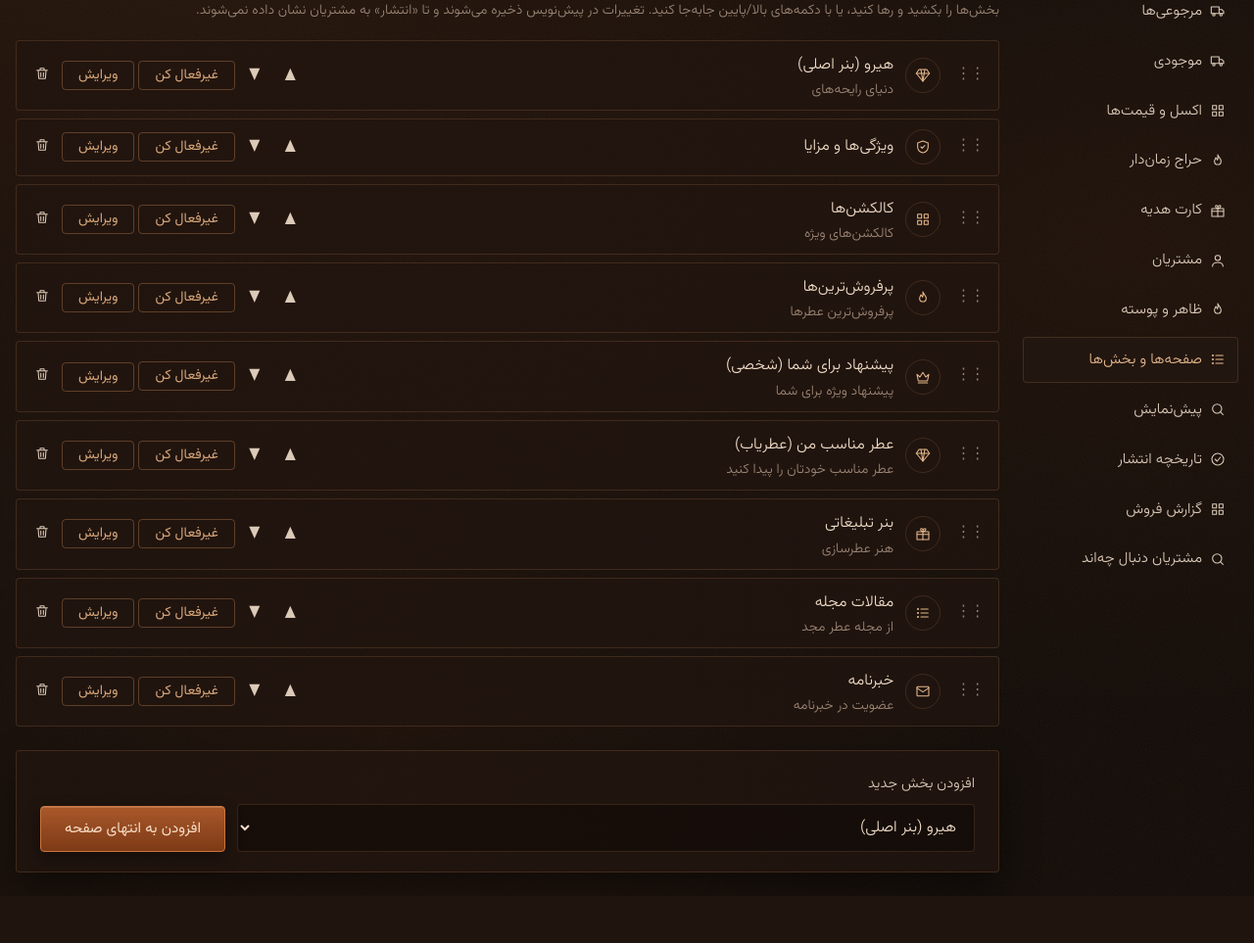
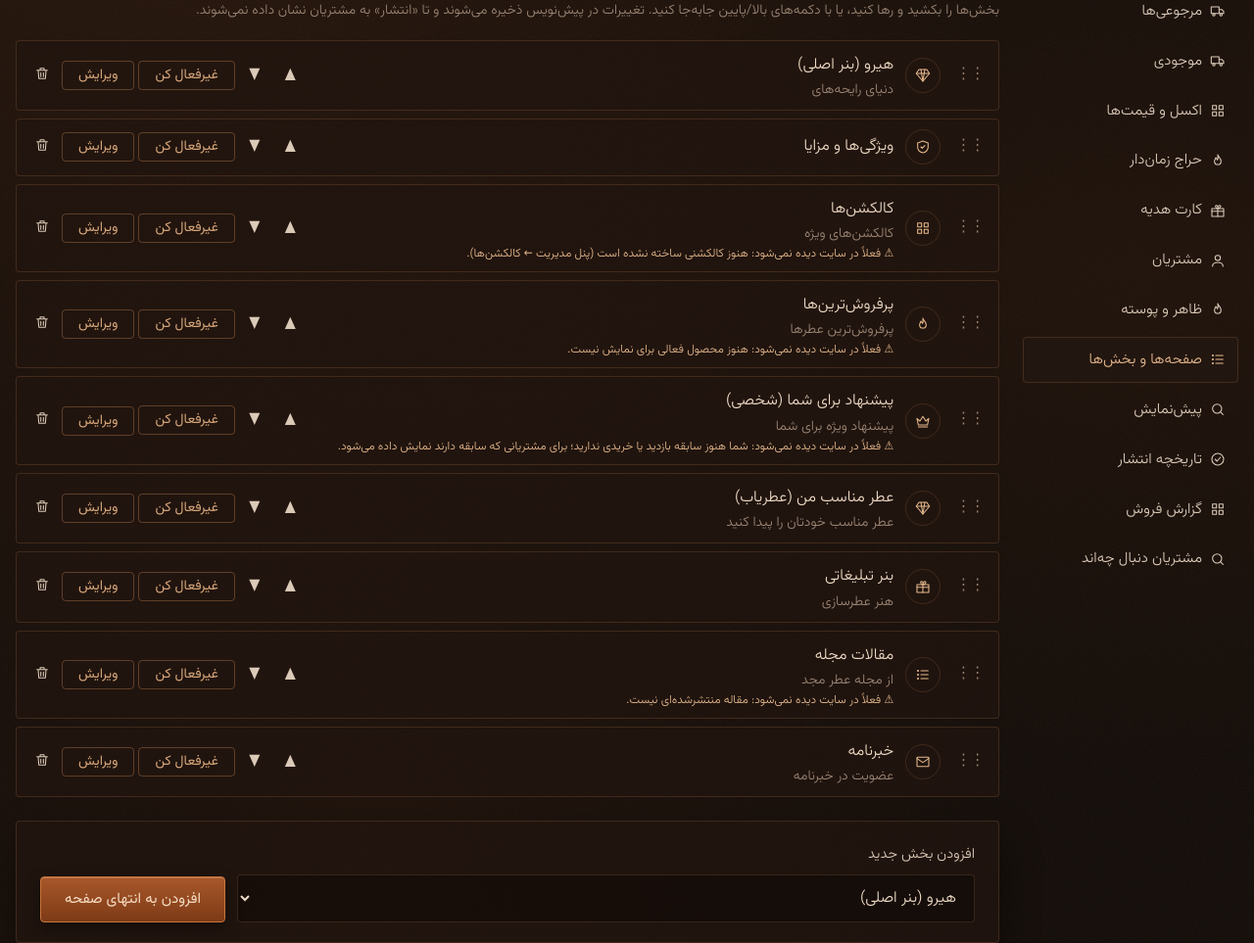
Before and after one commit to AAli-gh/perfume, a Django app: page /studio/pages/1/ in a window 1280 px wide. Shown: the part 195-1158 px from the top of the page at 98% size. Before the commit the page ends 1110 px from the top, so only its background shows below. Run offline with Django 5.2, Linux system fonts and the light colour scheme; the visitor is signed in with stand-in values (Sample User, id 1); data comes from the database, SQL or seed files in the repository; data that the repository does not hold is empty; style sheets or scripts are compiled from the project's sources; parts of the project's set-up code (start-up, migrations or seed data) failed here and were passed over; some web fonts are replaced.

Commit message:
Studio: explain why a section is hidden; block checkout when gift card became unusable
- Section list in the page editor shows why a visible-flagged section renders
  nothing on the site (e.g. no FAQ items, no products in collection yet).
- If a gift card's balance is spent between validation and order creation,
  the order is rolled back and the shopper is asked to retry instead of
  silently paying full price.

Co-Authored-By: Claude Opus 5.5 <noreply@anthropic.com>
Claude-Session: https://claude.ai/code/session_014ezNcwANryytTR4x8vK6ui

```diff
--- a/apps/builder/templates/builder/_sections.html
+++ b/apps/builder/templates/builder/_sections.html
@@ -10,6 +10,8 @@
         <span class="block text-cream">{% if row.type %}{{ row.type.label }}{% else %}نوع ناشناخته ({{ s.type }}){% endif %}
           {% if not s.is_enabled %}<span class="ms-1 rounded-sm border border-line px-1.5 text-xs text-muted">غیرفعال</span>{% endif %}</span>
         {% if row.summary %}<span class="block truncate text-sm text-muted">{{ row.summary }}</span>{% endif %}
+        {% if row.hidden_reason %}<span class="mt-0.5 block text-xs text-gold" data-hidden-reason>⚠ فعلاً در سایت دیده نمی‌شود: {{ row.hidden_reason }}</span>
+        {% elif row.type.audience_note %}<span class="mt-0.5 block text-xs text-muted">{{ row.type.audience_note }}</span>{% endif %}
       </span>
       <span class="flex w-full shrink-0 items-center justify-end gap-1 sm:w-auto">
         <form method="post" action="{% url 'builder:section_move' page.pk s.pk %}" hx-post="{% url 'builder:section_move' page.pk s.pk %}" hx-target="#sections" hx-swap="outerHTML">{% csrf_token %}
--- a/apps/builder/views.py
+++ b/apps/builder/views.py
@@ -179,7 +179,7 @@ def _store_section(request, page_pk, pk):
     )
 
 
-def _section_rows(page):
+def _section_rows(page, request=None):
     rows = []
     for section in page_services.page_sections(page, PageSection.Status.DRAFT):
         section_type = section.section_type
@@ -189,15 +189,28 @@ def _section_rows(page):
             "type": section_type,
             "summary": title[0] if title else "",
             "editable": section_type is not None,
+            "hidden_reason": _hidden_reason(section, section_type, request) if section.is_enabled else "",
         })
     return rows
+
+
+def _hidden_reason(section, section_type, request):
+    """چرا یک بخش فعال در سایت دیده نمی‌شود (مثلاً پرسش‌های متداول بدون پرسش)."""
+    if section_type is None or request is None or not section_type.hidden_hint:
+        return ""
+    try:
+        context = section_type.get_context(section_type.clean_settings(section.settings), request=request,
+                                           section=section)
+    except Exception:  # noqa: BLE001 — تنظیمات خراب: در سایت هم رندر نمی‌شود
+        return "تنظیمات این بخش نامعتبر است؛ آن را ویرایش و ذخیره کنید."
+    return "" if section_type.is_visible(context) else section_type.hidden_hint
 
 
 def _editor_context(request, page):
     user = request.user
     return {
         "page": page,
-        "rows": _section_rows(page),
+        "rows": _section_rows(page, request),
         "add_form": F.AddSectionForm(),
         "can_add": user.has_perm(SECTION_ADD_PERM),
         "can_delete": user.has_perm(SECTION_DELETE_PERM),
--- a/apps/orders/services.py
+++ b/apps/orders/services.py
@@ -18,7 +18,11 @@ from apps.discounts.services import record_usage
 from .models import Order, OrderItem
 from .signals import order_placed
 
-__all__ = ["CouponUnavailable", "OutOfStock", "create_order"]
+__all__ = ["CouponUnavailable", "GiftCardUnavailable", "OutOfStock", "create_order"]
+
+
+class GiftCardUnavailable(Exception):
+    """کارت هدیه بین نمایش سبد و ثبت سفارش خرج یا غیرفعال شد (تراکنش برگشت می‌خورد)."""
 
 
 class CouponUnavailable(Exception):
@@ -74,6 +78,8 @@ def create_order(cart, form, user=None):
     order.coupon_code = coupon.code if coupon else ""
     used = credits.redeem(cart.store, order, card_code=form.cleaned_data.get("gift_card", ""),
                           use_points=form.cleaned_data.get("use_points", False), user=order.user, total=pricing.total)
+    if form.cleaned_data.get("gift_card") and used.gift_card is None and pricing.total:
+        raise GiftCardUnavailable(used.error or "مانده کارت هدیه دیگر قابل استفاده نیست.")
     order.gift_card_code = used.gift_card.code if used.gift_card else ""
     order.gift_card_amount, order.points_used, order.points_amount = used.gift_amount, used.points, used.points_amount
     order.total = used.payable
--- a/apps/orders/views.py
+++ b/apps/orders/views.py
@@ -10,7 +10,7 @@ from .forms import PROVINCES, CheckoutForm
 from . import giftcards, returns
 from .models import Order, ReturnRequest
 from .selectors import get_owned_order, remember_order
-from .services import CouponUnavailable, OutOfStock, create_order
+from .services import CouponUnavailable, GiftCardUnavailable, OutOfStock, create_order
 from .workflow import transition
 from apps.core.forms import en_digits
 from apps.core.ratelimit import ratelimit
@@ -32,6 +32,9 @@ def checkout(request):
         order = create_order(cart, form, request.user)
     except OutOfStock as exc:
         messages.error(request, "موجودی این کالاها کافی نیست: " + "، ".join(exc.names))
+        return redirect("cart:detail")
+    except GiftCardUnavailable as exc:
+        messages.error(request, f"{exc} سفارش ثبت نشد؛ کد کارت را بررسی و دوباره ثبت کنید.")
         return redirect("cart:detail")
     except CouponUnavailable as exc:
         cart.remove_coupon()
--- a/apps/pages/sections/base.py
+++ b/apps/pages/sections/base.py
@@ -35,6 +35,8 @@ class SectionType:
     form_class = SectionForm
     full_bleed = False  # بخش تمام‌عرض (مثل هیرو) فاصله عمودی معمول را نمی‌گیرد
     uses_image = False
+    hidden_hint = ""  # وقتی is_visible نادرست است، در استودیو به مدیر گفته می‌شود چرا بخش در سایت دیده نمی‌شود
+    audience_note = ""  # بخش‌هایی که برای هر بازدیدکننده متفاوت‌اند
 
     @property
     def template(self):
--- a/apps/pages/sections/types.py
+++ b/apps/pages/sections/types.py
@@ -63,6 +63,7 @@ class FeaturesForm(SectionForm):
 @register
 class FeaturesSection(SectionType):
     key, label, icon, form_class = "features", "ویژگی‌ها و مزایا", "shield-check", FeaturesForm
+    hidden_hint = "هنوز هیچ ویژگی‌ای وارد نشده است."
 
     def is_visible(self, context):
         return bool(context["items"])
@@ -80,6 +81,7 @@ class ProductListForm(SectionForm):
 @register
 class BestSellersSection(SectionType):
     key, label, icon, form_class = "best_sellers", "پرفروش‌ترین‌ها", "flame", ProductListForm
+    hidden_hint = "هنوز محصول فعالی برای نمایش نیست."
 
     def get_context(self, settings, *, request, section=None):
         return {**settings, "products": catalog.best_sellers(request.store, limit=settings["limit"])}
@@ -95,6 +97,7 @@ class FeaturedForm(ProductListForm):
 @register
 class FeaturedProductsSection(SectionType):
     key, label, icon, form_class = "featured_products", "محصولات ویژه", "crown", FeaturedForm
+    hidden_hint = "هیچ محصولی «ویژه» نشده است (پنل مدیریت ← محصولات ← تیک «ویژه»)."
     template = "sections/best_sellers.html"  # همان چیدمان اسلایدر
 
     def get_context(self, settings, *, request, section=None):
@@ -118,6 +121,7 @@ class CollectionsForm(SectionForm):
 @register
 class CollectionsSection(SectionType):
     key, label, icon, form_class = "collections", "کالکشن‌ها", "grid", CollectionsForm
+    hidden_hint = "هنوز کالکشنی ساخته نشده است (پنل مدیریت ← کالکشن‌ها)."
 
     def get_context(self, settings, *, request, section=None):
         if settings["show_count"]:
@@ -138,6 +142,7 @@ class CategoriesForm(SectionForm):
 @register
 class CategoriesSection(SectionType):
     key, label, icon, form_class = "categories", "دسته‌بندی‌ها", "list", CategoriesForm
+    hidden_hint = "هنوز دسته فعالی ساخته نشده است (پنل مدیریت ← دسته‌بندی‌ها)."
 
     def get_context(self, settings, *, request, section=None):
         roots = Category.objects.for_store(request.store).filter(parent=None, is_active=True)
@@ -178,6 +183,7 @@ class TestimonialsForm(SectionForm):
 @register
 class TestimonialsSection(SectionType):
     key, label, icon, form_class = "testimonials", "نظرات مشتریان", "user", TestimonialsForm
+    hidden_hint = "نظر تأییدشده‌ای برای نمایش نیست."
 
     def get_context(self, settings, *, request, section=None):
         reviews = (
@@ -202,6 +208,7 @@ class BlogForm(SectionForm):
 @register
 class BlogSection(SectionType):
     key, label, icon, form_class = "blog", "مقالات مجله", "list", BlogForm
+    hidden_hint = "مقاله منتشرشده‌ای نیست."
 
     def get_context(self, settings, *, request, section=None):
         posts = Post.objects.for_store(request.store).published().select_related("category")
@@ -237,6 +244,7 @@ class FaqForm(SectionForm):
 @register
 class FaqSection(SectionType):
     key, label, icon, form_class = "faq", "پرسش‌های متداول", "alert", FaqForm
+    hidden_hint = "هنوز هیچ پرسش و پاسخی اضافه نشده است."
 
     def is_visible(self, context):
         return bool(context["items"])
@@ -268,6 +276,8 @@ class ForYouSection(SectionType):
     """بر اساس خریدها، علاقه‌مندی‌ها و عطرهای دیده‌شده هر بازدیدکننده؛ برای بازدیدکننده جدید پنهان است."""
 
     key, label, icon, form_class = "for_you", "پیشنهاد برای شما (شخصی)", "crown", ForYouForm
+    hidden_hint = "شما هنوز سابقه بازدید یا خریدی ندارید؛ برای مشتریانی که سابقه دارند نمایش داده می‌شود."
+    audience_note = "برای هر بازدیدکننده متفاوت است؛ بازدیدکننده جدید آن را نمی‌بیند."
 
     def get_context(self, settings, *, request, section=None):
         from apps.discovery.taste import recommendations_for
@@ -291,6 +301,7 @@ class GiftBoxesForm(SectionForm):
 @register
 class GiftBoxesSection(SectionType):
     key, label, icon, form_class = "gift_boxes", "باکس‌های هدیه", "gift", GiftBoxesForm
+    hidden_hint = "باکس هدیه فعالی نیست."
     template = "sections/best_sellers.html"  # همان چیدمان اسلایدر
 
     def get_context(self, settings, *, request, section=None):
```
Also changed, not shown: apps/builder/tests/test_ops.py (+11 -0 lines), apps/discounts/tests/test_gift_cards_loyalty.py (+20 -0 lines).
